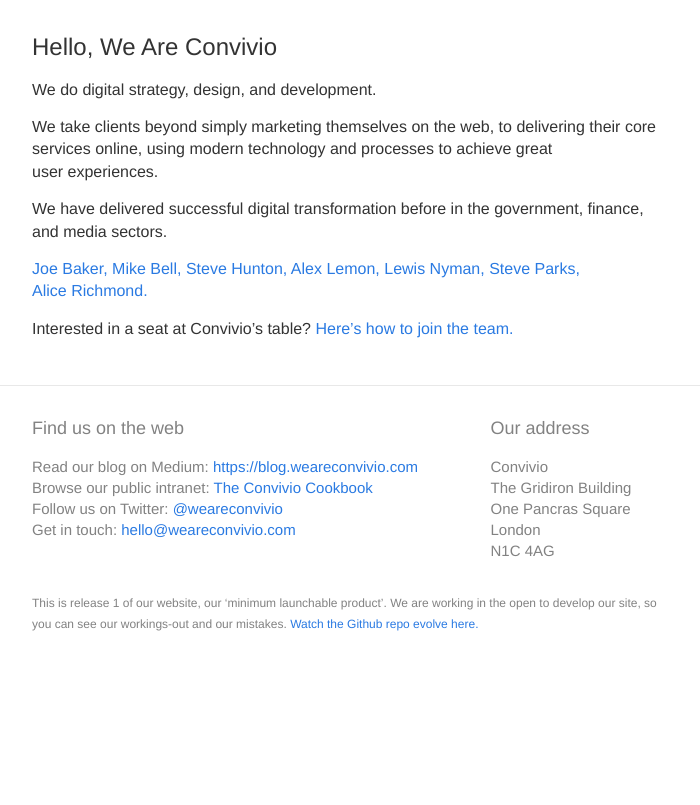
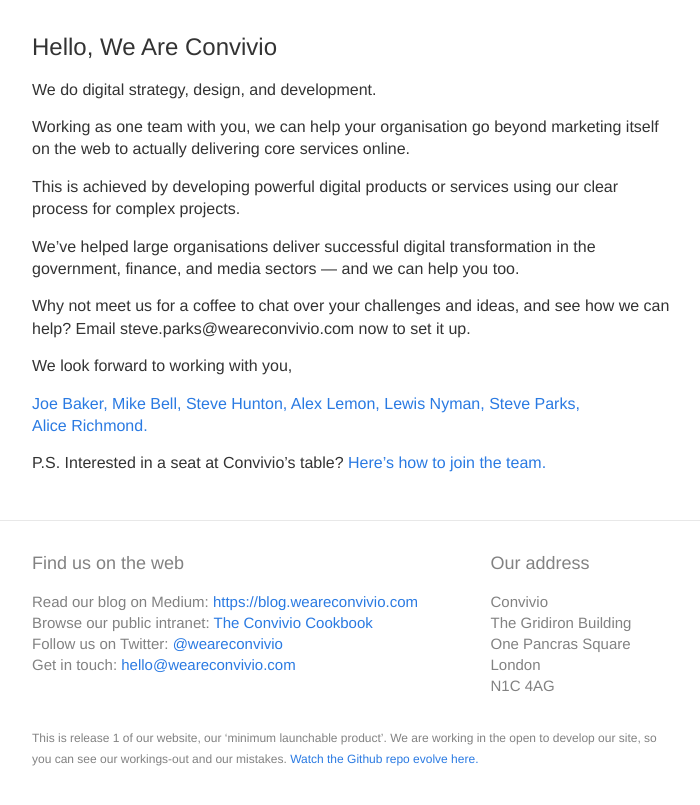
Before and after one commit to crablab/Convivio-Site, a Jekyll site: the page built from index.md, in a window 1280 px wide. Shown: the top 805 px of the page, without its empty margins (288-988 px from the left). Built offline with Jekyll 4.4.1, drawn with Linux system fonts in a browser that asks for light colours.

Commit message:
Steve's suggestions for edits to sharpen the focus

```diff
--- a/index.md
+++ b/index.md
@@ -5,10 +5,17 @@
 
 We do digital strategy, design, and development.
 
-We take clients beyond simply marketing themselves on the web, to delivering their core services online, using modern technology and processes to achieve great <br class="only-full-width" />user experiences.
+Working as one team with you, we can help your organisation go beyond marketing itself on the web to actually delivering core services online.
 
-We have delivered successful digital transformation before in the government, finance, and media sectors.
+This is achieved by developing powerful digital products or services using our clear process for complex projects.
+
+We've helped large organisations deliver successful digital transformation in the government, finance, and media sectors — and we can help you too.
+
+Why not meet us for a coffee to chat over your challenges and ideas, and see how we can help? Email steve.parks@weareconvivio.com now to set it up.
+
+We look forward to working with you,
 
 <a href="https://twitter.com/joesb" target="_blank">Joe Baker,</a> <a href="https://twitter.com/mikebell_"  target="_blank">Mike Bell,</a> <a href="https://twitter.com/SteveHunton" target="_blank">Steve Hunton,</a> <a href="https://twitter.com/Lemonosity" target="_blank">Alex Lemon,</a> <a href="https://twitter.com/lewisnyman" target="_blank">Lewis Nyman,</a> <a href="https://twitter.com/steveparks" target="_blank">Steve Parks,</a> <br class="only-full-width" /><a href="https://twitter.com/aliceyerichmond">Alice Richmond.</a>
 
-Interested in a seat at Convivio’s table? [Here’s how to join the team.](/vacancies)
+
+P.S. Interested in a seat at Convivio’s table? [Here’s how to join the team.](/vacancies)
```
